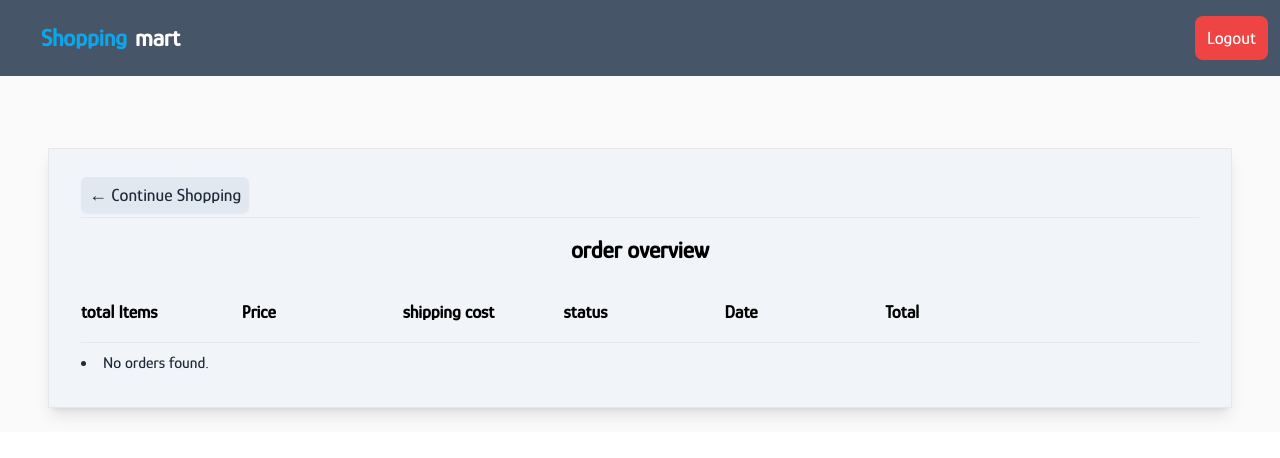
After one commit to NitayDas/Shopping-mart, a Django app: page /order_info/ in a window 1280 px wide. The commit adds this page. Shown: the top 458 px of the page. Run offline with Django 5.2, Linux system fonts and the light colour scheme; a user stored in the database is signed in; data comes from the database, SQL or seed files in the repository; some libraries are stand-ins or nearby versions.

Commit message:
Added order_info

```diff
--- a/store/urls.py
+++ b/store/urls.py
@@ -11,4 +11,5 @@ urlpatterns = [
         path('update_item/', views.updateItem, name="update_item"),
         path('checkout/', views.checkout, name="checkout"),
         path('process_order/', views.processOrder, name="process_order"),
+        path('order_info/', views.order_info, name="order_info"),
 ]
--- a/store/views.py
+++ b/store/views.py
@@ -232,3 +232,11 @@ def processOrder(request):
         )
 
     return JsonResponse("payment completed!", safe=False)
+
+
+def order_info(request):
+    customer = request.user.customer
+    orders = Order.objects.filter(Q(customer=customer) & (Q(status='complete') | Q(status='delivered') | Q(status='cancelled'))).order_by('-date_order')
+
+    context = {'orders': orders}
+    return render(request, 'store/order_info.html', context)
--- a/templates/store/main.html
+++ b/templates/store/main.html
@@ -77,7 +77,7 @@
 
                               {% else %}
                               <a href="{% url 'store' %}" class="text-xl inline-grid">store</a>
-                              {% comment %} <a href="{% url 'order_info' %}" class="ml-16 text-xl inline-grid">Track Order</a> {% endcomment %}
+                              <a href="{% url 'order_info' %}" class="ml-16 text-xl inline-grid">Track Order</a>
                               {% endif %}
 
                               {% comment %} <a href="{% url 'refund_lists' %}" class="text-xl inline-grid ml-16">Refund requests</a> {% endcomment %}
--- /dev/null
+++ b/templates/store/order_info.html
@@ -0,0 +1,66 @@
+{% extends 'store/main.html' %}
+{% load static %}
+{% block content %}
+
+
+	{% comment %} tailwind {% endcomment %}
+
+	<header class="mt-12 ml-12 mr-12">
+
+        <div class="bg-slate-100 border shadow-lg p-8 mt-12">
+            <a  class="text-lg bg-slate-200 p-2 rounded-md shadow-sm hover:bg-slate-400 hover:text-white" href="{% url 'store' %}">&#x2190; Continue Shopping</a>
+			<hr class="my-2">
+            <h1 class="text-2xl font-bold mb-8 text-center mt-4 text-black">order overview</h1>
+            <div class="grid grid-cols-7 gap-2 text-lg mb-4 ">
+
+                <h2 class="font-semibold text-black">total Items</h2>
+                <h2 class="font-semibold text-black">Price</h2>
+                <h2 class="font-semibold text-black">shipping cost</h2>
+                <h2 class="font-semibold text-black">status</h2>
+                <h2 class="font-semibold text-black">Date</h2>
+                <h2 class="font-semibold text-black">Total</h2>
+                <h2></h2>
+            </div>
+
+            <hr class="my-2">
+            {% for order in orders %}
+            <div class="grid grid-cols-7 gap-5 text-lg mb-4 ">
+                <p>{{ order.get_cart_items }}</p>
+                {% if order.with_discount_get_cart_total < order.get_cart_total %}
+				<div>
+				<del class=" text-lg text-black"> ${{order.get_cart_total|floatformat:2}}</del>
+				<h5 class=" text-lg text-black"> ${{order.with_discount_get_cart_total|floatformat:2}}</h5>
+			    </div>
+				{% else %}
+				<p class=" text-lg text-black"> ${{order.get_cart_total|floatformat:2}}</p>
+				{% endif %}
+                <p>${{ order.shipping_cost }}</p>
+                {% if order.refund_granted %}
+                <p>refund approved</p>
+                {% elif order.refund_requested %}
+                <p>requested for refund</p>
+                {% else %}
+                <p>{{ order.status }}</p>
+                {% endif %}
+                <p>{{ order.date_order }}</p>
+                <p>${{ order.total_with_shipping|floatformat:2 }}</p>
+                <div class="flex flex-col gap-2">
+                    {% comment %} <a href="{% url 'view_details' order.id %}"><button class="text-white text-md p-2 rounded-sm bg-gradient-to-r from-amber-500 to-amber-400 hover:text-black">View Details</button></a>
+                    {% if order.status == 'complete' %}
+                    <a href="{% url 'cancel_order' order.id %}"><button class="text-white text-sm p-2 rounded-sm bg-gradient-to-r from-red-500 to-red-400 hover:text-black">cancel order</button></a>
+                    {% endif %}
+                    {% if order.status == 'delivered' and not order.refund_requested %}
+                    <a href="{% url 'request-refund' order.id %}"><button class="text-white text-sm p-2 rounded-sm bg-gradient-to-r from-red-500 to-red-400 hover:text-black">Return order</button></a>
+                    {% endif %} {% endcomment %}
+
+                </div>
+            </div>
+            <hr class="my-2">
+
+            {% empty %}
+                <li>No orders found.</li>
+            {% endfor %}
+	   </div>
+
+    </header>
+{% endblock content %}
```
